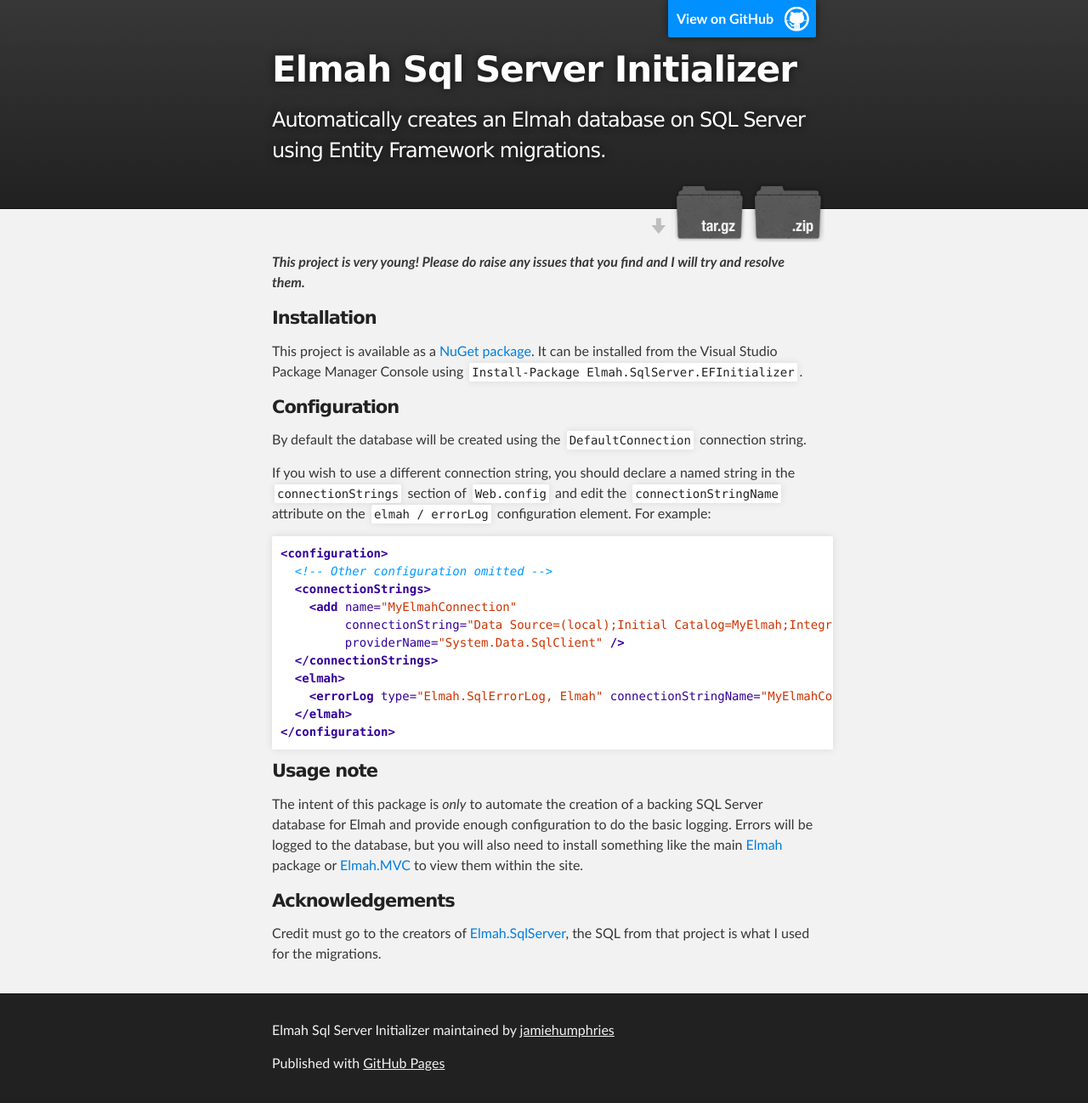
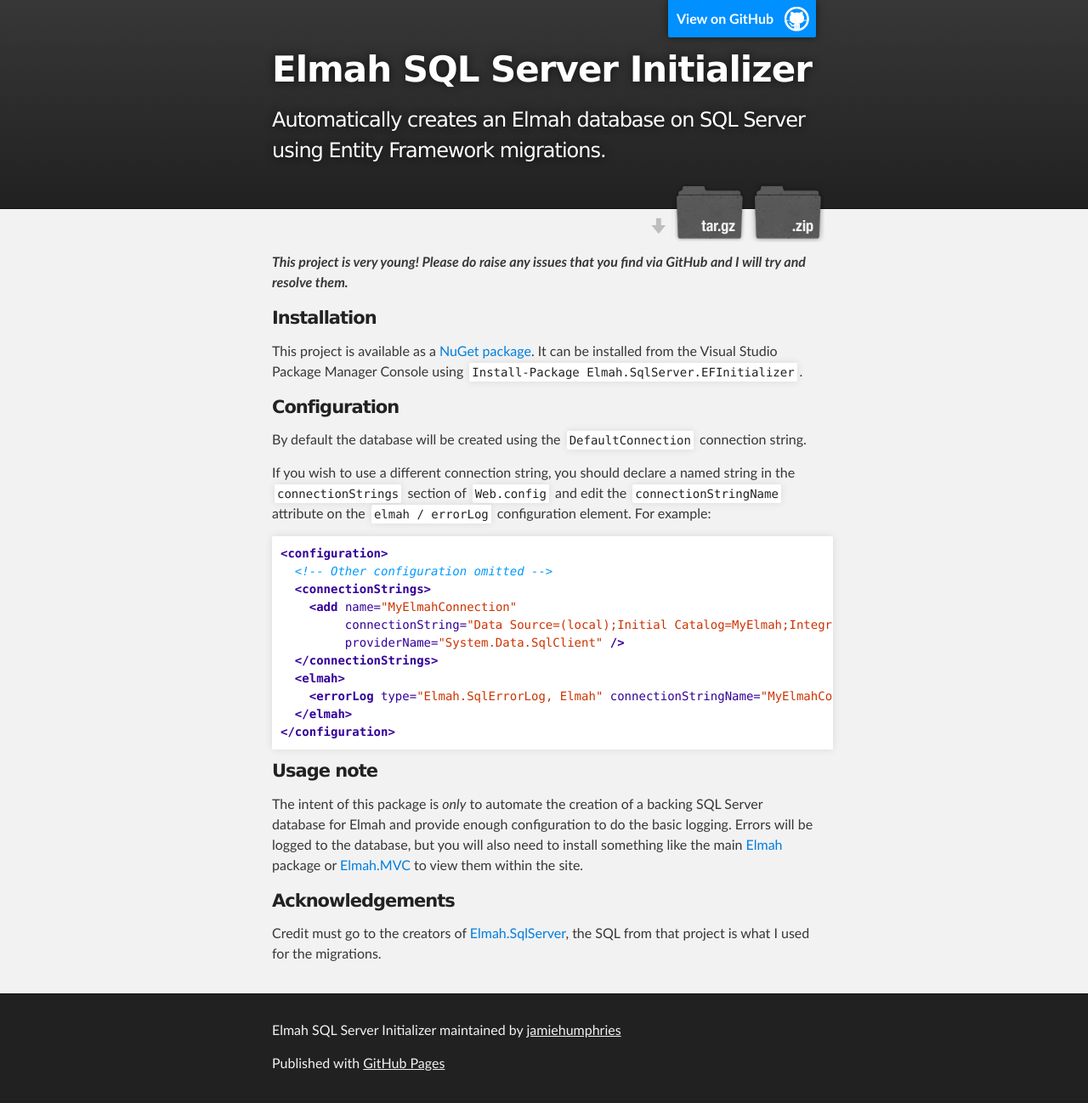
Before and after one commit to jamiehumphries/Elmah.SqlServer.EFInitializer, a plain HTML site: page index.html in a window 1280 px wide. Shown: the whole page at 85% size. Drawn offline with Linux system fonts and the light colour scheme.

```diff
--- a/index.html
+++ b/index.html
@@ -4,11 +4,11 @@
   <head>
     <meta charset='utf-8' />
     <meta http-equiv="X-UA-Compatible" content="chrome=1" />
-    <meta name="description" content="Elmah Sql Server Initializer : Automatically creates an Elmah database on SQL Server using Entity Framework migrations." />
+    <meta name="description" content="Elmah SQL Server Initializer : Automatically creates an Elmah database on SQL Server using Entity Framework migrations." />
 
     <link rel="stylesheet" type="text/css" media="screen" href="stylesheets/stylesheet.css">
 
-    <title>Elmah Sql Server Initializer</title>
+    <title>Elmah SQL Server Initializer</title>
   </head>
 
   <body>
@@ -18,7 +18,7 @@
         <header class="inner">
           <a id="forkme_banner" href="https://github.com/jamiehumphries/Elmah.SqlServer.EFInitializer">View on GitHub</a>
 
-          <h1 id="project_title">Elmah Sql Server Initializer</h1>
+          <h1 id="project_title">Elmah SQL Server Initializer</h1>
           <h2 id="project_tagline">Automatically creates an Elmah database on SQL Server using Entity Framework migrations.</h2>
 
             <section id="downloads">
@@ -31,7 +31,7 @@
     <!-- MAIN CONTENT -->
     <div id="main_content_wrap" class="outer">
       <section id="main_content" class="inner">
-        <p><strong><em>This project is very young! Please do raise any issues that you find and I will try and resolve them.</em></strong></p>
+        <p><strong><em>This project is very young! Please do raise any issues that you find via GitHub and I will try and resolve them.</em></strong></p>
 
 <h4>
 <a name="installation" class="anchor" href="#installation"><span class="octicon octicon-link"></span></a>Installation</h4>
@@ -74,7 +74,7 @@
     <!-- FOOTER  -->
     <div id="footer_wrap" class="outer">
       <footer class="inner">
-        <p class="copyright">Elmah Sql Server Initializer maintained by <a href="https://github.com/jamiehumphries">jamiehumphries</a></p>
+        <p class="copyright">Elmah SQL Server Initializer maintained by <a href="https://github.com/jamiehumphries">jamiehumphries</a></p>
         <p>Published with <a href="http://pages.github.com">GitHub Pages</a></p>
       </footer>
     </div>
```
Also changed, not shown: params.json (+1 -1 lines).
